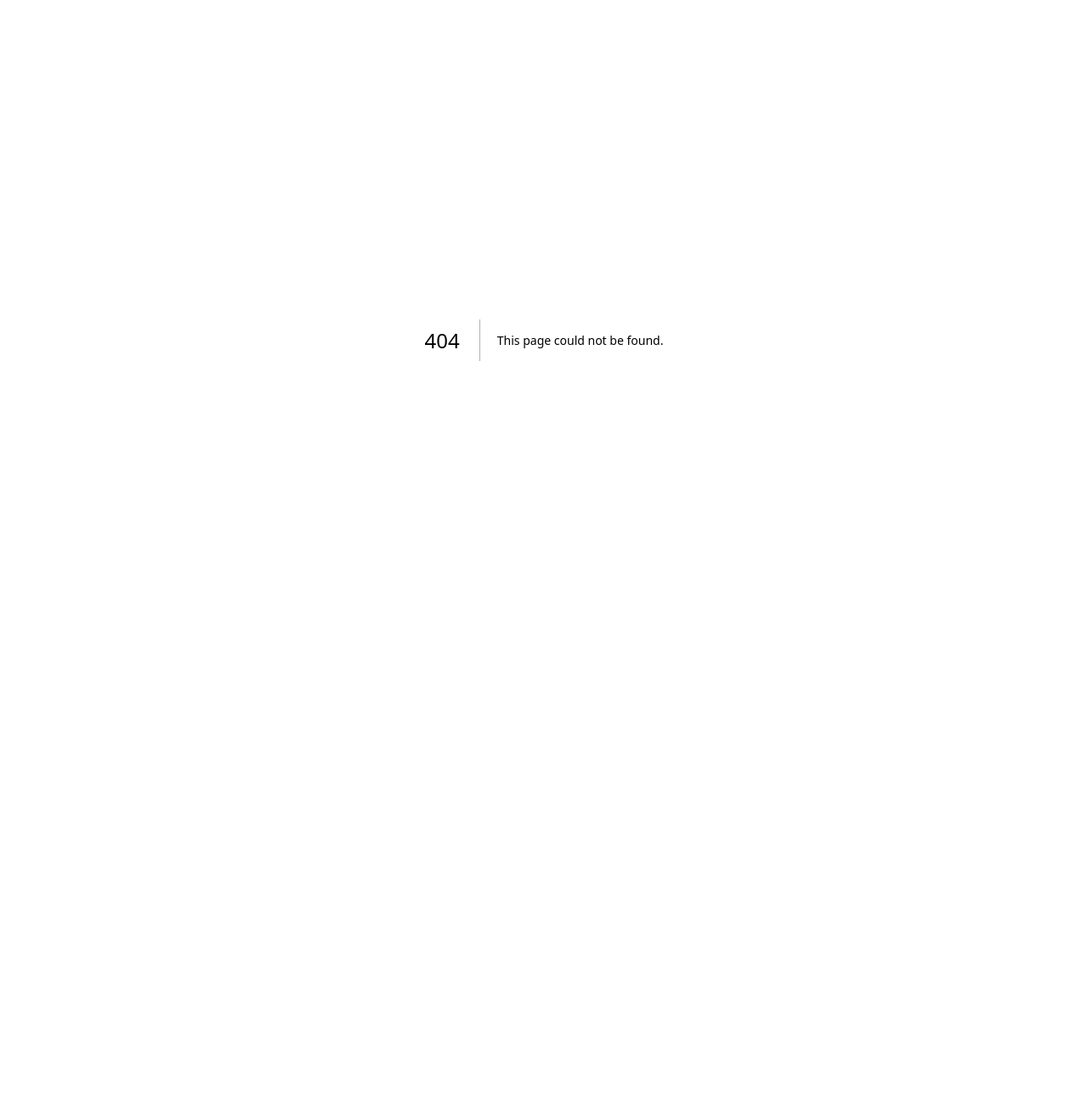
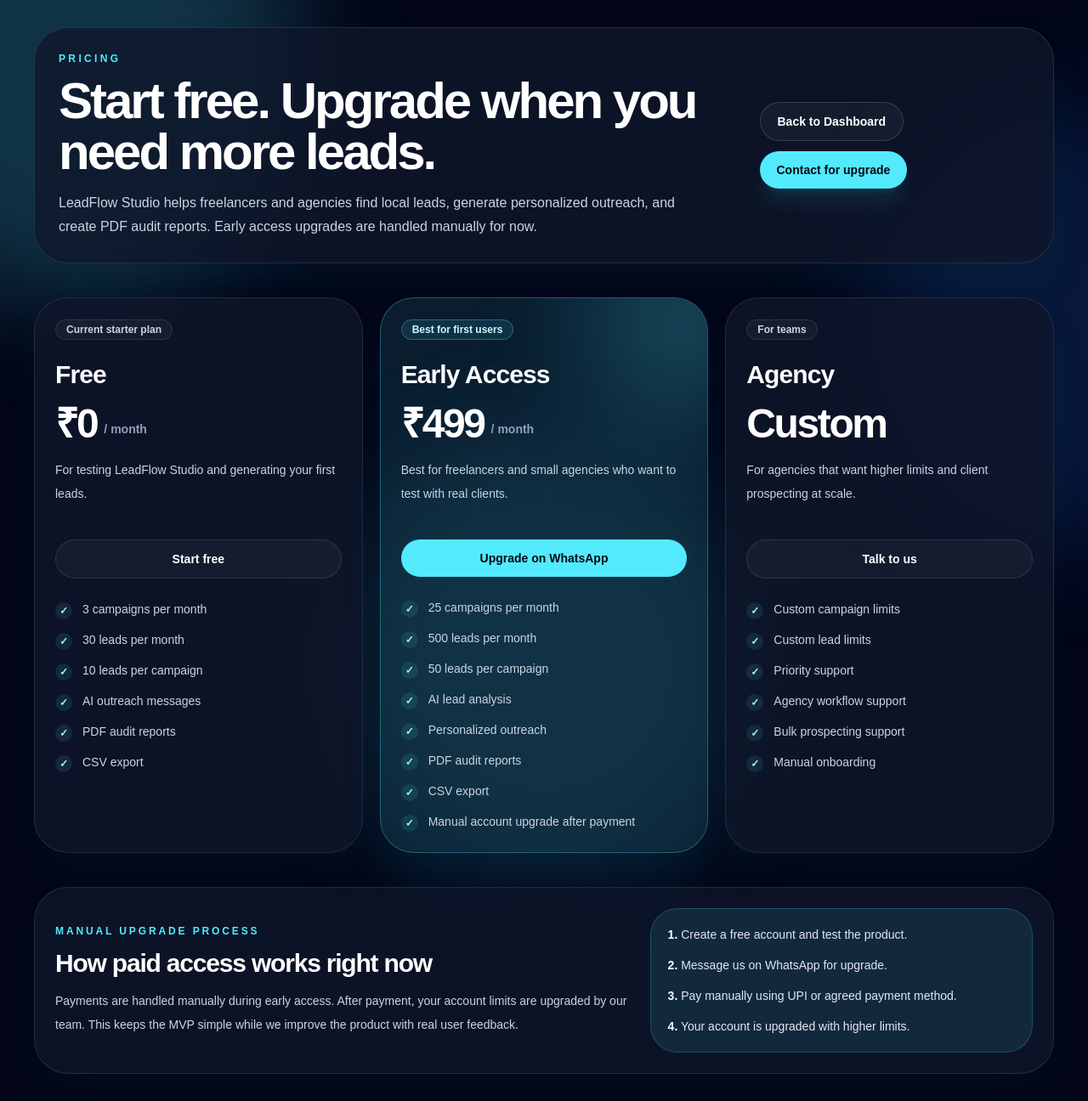
Before and after one commit to gokuwoo11-ops/Leadflow-studio-frontend, a Next.js app: page /pricing in a window 1280 px wide. Before the commit this address had no page. Shown: the whole page at 85% size. Before the commit the page ends 800 px from the top, so only its background shows below. Built offline with nearby package versions, Linux system fonts and the light colour scheme.

Commit message:
Add manual pricing page

```diff
--- a/src/app/campaigns/page.tsx
+++ b/src/app/campaigns/page.tsx
@@ -219,6 +219,12 @@
                 href="/campaigns/new"
                 className="rounded-full bg-cyan-300 px-5 py-3 text-sm font-black text-slate-950 shadow-2xl shadow-cyan-300/20 transition hover:-translate-y-0.5 hover:bg-cyan-200"
               >
+                <Link
+  href="/pricing"
+  className="rounded-full border border-white/15 bg-white/[0.04] px-5 py-3 text-sm font-black text-white transition hover:-translate-y-0.5 hover:border-cyan-300/40 hover:bg-cyan-300/10"
+>
+  Pricing
+</Link>
                 Create New Campaign →
               </Link>
             </div>
--- /dev/null
+++ b/src/app/pricing/page.tsx
@@ -0,0 +1,239 @@
+import Link from "next/link";
+
+const WHATSAPP_NUMBER = "9842036745"; // replace with your WhatsApp number
+const WHATSAPP_MESSAGE =
+  "Hi, I want to upgrade my LeadFlow Studio account.";
+
+const whatsappUrl = `https://wa.me/${WHATSAPP_NUMBER}?text=${encodeURIComponent(
+  WHATSAPP_MESSAGE
+)}`;
+
+const plans = [
+  {
+    name: "Free",
+    price: "₹0",
+    description: "For testing LeadFlow Studio and generating your first leads.",
+    badge: "Current starter plan",
+    features: [
+      "3 campaigns per month",
+      "30 leads per month",
+      "10 leads per campaign",
+      "AI outreach messages",
+      "PDF audit reports",
+      "CSV export",
+    ],
+    cta: "Start free",
+    href: "/campaigns",
+    highlighted: false,
+  },
+  {
+    name: "Early Access",
+    price: "₹499",
+    description:
+      "Best for freelancers and small agencies who want to test with real clients.",
+    badge: "Best for first users",
+    features: [
+      "25 campaigns per month",
+      "500 leads per month",
+      "50 leads per campaign",
+      "AI lead analysis",
+      "Personalized outreach",
+      "PDF audit reports",
+      "CSV export",
+      "Manual account upgrade after payment",
+    ],
+    cta: "Upgrade on WhatsApp",
+    href: whatsappUrl,
+    highlighted: true,
+  },
+  {
+    name: "Agency",
+    price: "Custom",
+    description:
+      "For agencies that want higher limits and client prospecting at scale.",
+    badge: "For teams",
+    features: [
+      "Custom campaign limits",
+      "Custom lead limits",
+      "Priority support",
+      "Agency workflow support",
+      "Bulk prospecting support",
+      "Manual onboarding",
+    ],
+    cta: "Talk to us",
+    href: whatsappUrl,
+    highlighted: false,
+  },
+];
+
+export default function PricingPage() {
+  return (
+    <main className="min-h-screen overflow-hidden bg-slate-950 px-6 py-8 text-white lg:px-10">
+      <div className="pointer-events-none fixed inset-0">
+        <div className="absolute left-[-12rem] top-[-12rem] h-[34rem] w-[34rem] rounded-full bg-cyan-300/20 blur-3xl" />
+        <div className="absolute right-[-16rem] top-[8rem] h-[32rem] w-[32rem] rounded-full bg-blue-500/15 blur-3xl" />
+        <div className="absolute bottom-[-16rem] left-1/2 h-[34rem] w-[34rem] -translate-x-1/2 rounded-full bg-cyan-300/10 blur-3xl" />
+        <div className="absolute inset-0 bg-[linear-gradient(to_right,rgba(255,255,255,0.03)_1px,transparent_1px),linear-gradient(to_bottom,rgba(255,255,255,0.03)_1px,transparent_1px)] bg-[size:80px_80px] opacity-20" />
+      </div>
+
+      <div className="relative mx-auto max-w-7xl space-y-10">
+        <header className="flex flex-col gap-6 rounded-[2.5rem] border border-white/10 bg-slate-900/80 p-7 shadow-2xl shadow-cyan-950/30 lg:flex-row lg:items-center lg:justify-between">
+          <div>
+            <p className="text-xs font-black uppercase tracking-[0.28em] text-cyan-300">
+              Pricing
+            </p>
+
+            <h1 className="mt-3 max-w-4xl text-4xl font-black tracking-[-0.05em] text-white sm:text-6xl">
+              Start free. Upgrade when you need more leads.
+            </h1>
+
+            <p className="mt-4 max-w-3xl text-sm leading-7 text-slate-300 sm:text-base">
+              LeadFlow Studio helps freelancers and agencies find local leads,
+              generate personalized outreach, and create PDF audit reports.
+              Early access upgrades are handled manually for now.
+            </p>
+          </div>
+
+          <div className="flex flex-wrap gap-3">
+            <Link
+              href="/campaigns"
+              className="rounded-full border border-white/15 bg-white/[0.04] px-5 py-3 text-sm font-black text-white transition hover:-translate-y-0.5 hover:border-cyan-300/40 hover:bg-cyan-300/10"
+            >
+              Back to Dashboard
+            </Link>
+
+            <a
+              href={whatsappUrl}
+              target="_blank"
+              rel="noreferrer noopener"
+              className="rounded-full bg-cyan-300 px-5 py-3 text-sm font-black text-slate-950 shadow-xl shadow-cyan-300/10 transition hover:-translate-y-0.5 hover:bg-cyan-200"
+            >
+              Contact for upgrade
+            </a>
+          </div>
+        </header>
+
+        <section className="grid gap-5 lg:grid-cols-3">
+          {plans.map((plan) => (
+            <article
+              key={plan.name}
+              className={`relative overflow-hidden rounded-[2.5rem] border p-6 shadow-2xl transition hover:-translate-y-1 ${
+                plan.highlighted
+                  ? "border-cyan-300/30 bg-cyan-300/10 shadow-cyan-950/40"
+                  : "border-white/10 bg-slate-900/80 shadow-cyan-950/20"
+              }`}
+            >
+              {plan.highlighted ? (
+                <div className="pointer-events-none absolute -right-20 -top-20 h-56 w-56 rounded-full bg-cyan-300/20 blur-3xl" />
+              ) : null}
+
+              <div className="relative">
+                <span
+                  className={`rounded-full border px-3 py-1 text-xs font-black ${
+                    plan.highlighted
+                      ? "border-cyan-300/30 bg-cyan-300/10 text-cyan-100"
+                      : "border-white/10 bg-white/[0.04] text-slate-300"
+                  }`}
+                >
+                  {plan.badge}
+                </span>
+
+                <h2 className="mt-6 text-3xl font-black tracking-[-0.03em] text-white">
+                  {plan.name}
+                </h2>
+
+                <div className="mt-4 flex items-end gap-2">
+                  <p className="text-5xl font-black tracking-[-0.05em] text-white">
+                    {plan.price}
+                  </p>
+
+                  {plan.price !== "Custom" ? (
+                    <p className="pb-2 text-sm font-bold text-slate-400">
+                      / month
+                    </p>
+                  ) : null}
+                </div>
+
+                <p className="mt-4 min-h-[72px] text-sm leading-7 text-slate-300">
+                  {plan.description}
+                </p>
+
+                <a
+                  href={plan.href}
+                  target={plan.href.startsWith("http") ? "_blank" : undefined}
+                  rel={
+                    plan.href.startsWith("http")
+                      ? "noreferrer noopener"
+                      : undefined
+                  }
+                  className={`mt-6 inline-flex w-full items-center justify-center rounded-full px-5 py-3 text-sm font-black transition ${
+                    plan.highlighted
+                      ? "bg-cyan-300 text-slate-950 hover:bg-cyan-200"
+                      : "border border-white/10 bg-white/[0.04] text-white hover:bg-white/[0.08]"
+                  }`}
+                >
+                  {plan.cta}
+                </a>
+
+                <div className="mt-6 space-y-3">
+                  {plan.features.map((feature) => (
+                    <div key={feature} className="flex gap-3">
+                      <span className="mt-1 flex h-5 w-5 shrink-0 items-center justify-center rounded-full bg-cyan-300/10 text-xs font-black text-cyan-200">
+                        ✓
+                      </span>
+
+                      <p className="text-sm leading-6 text-slate-300">
+                        {feature}
+                      </p>
+                    </div>
+                  ))}
+                </div>
+              </div>
+            </article>
+          ))}
+        </section>
+
+        <section className="rounded-[2.5rem] border border-white/10 bg-slate-900/80 p-6 shadow-2xl shadow-cyan-950/20">
+          <div className="grid gap-6 lg:grid-cols-[1.2fr_0.8fr] lg:items-center">
+            <div>
+              <p className="text-xs font-black uppercase tracking-[0.24em] text-cyan-300">
+                Manual upgrade process
+              </p>
+
+              <h2 className="mt-3 text-3xl font-black tracking-[-0.04em] text-white">
+                How paid access works right now
+              </h2>
+
+              <p className="mt-3 text-sm leading-7 text-slate-300">
+                Payments are handled manually during early access. After payment,
+                your account limits are upgraded by our team. This keeps the MVP
+                simple while we improve the product with real user feedback.
+              </p>
+            </div>
+
+            <div className="rounded-[2rem] border border-cyan-300/20 bg-cyan-300/10 p-5">
+              <ol className="space-y-4 text-sm text-slate-200">
+                <li>
+                  <strong className="text-white">1.</strong> Create a free
+                  account and test the product.
+                </li>
+                <li>
+                  <strong className="text-white">2.</strong> Message us on
+                  WhatsApp for upgrade.
+                </li>
+                <li>
+                  <strong className="text-white">3.</strong> Pay manually using
+                  UPI or agreed payment method.
+                </li>
+                <li>
+                  <strong className="text-white">4.</strong> Your account is
+                  upgraded with higher limits.
+                </li>
+              </ol>
+            </div>
+          </div>
+        </section>
+      </div>
+    </main>
+  );
+}
```
